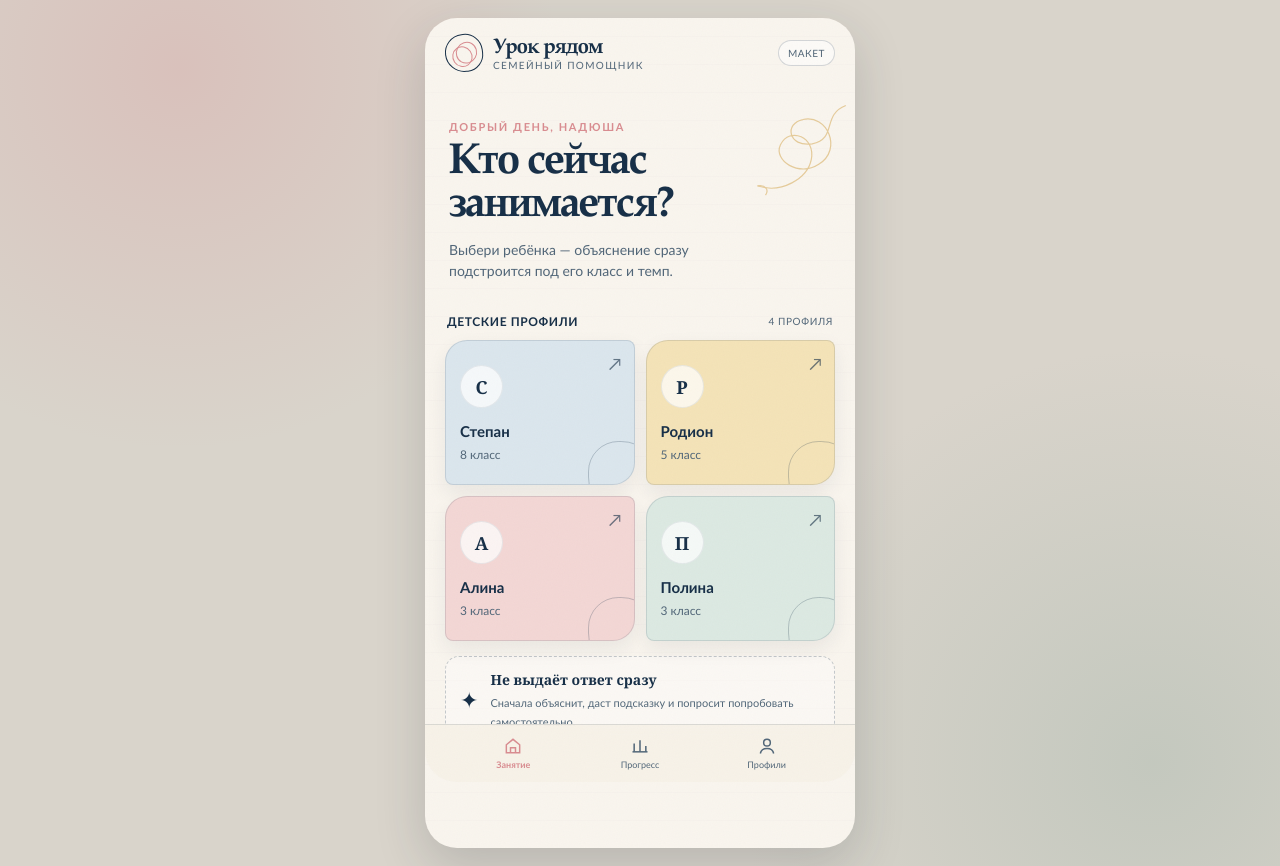
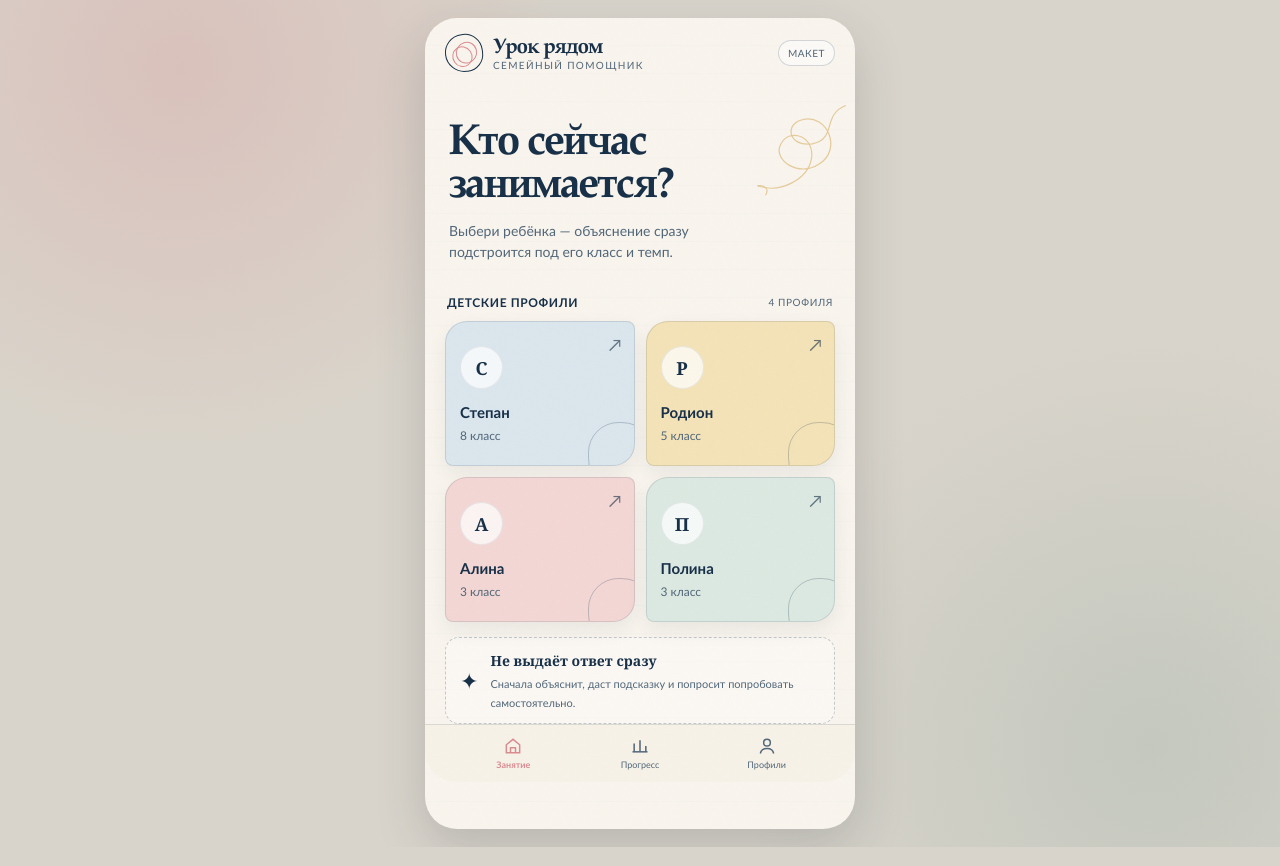
Before and after one commit to beioyacofta-svg/urok-ryadom, a plain HTML site: page index.html in a window 1280 px wide. Drawn offline with Linux system fonts and the light colour scheme.

Commit message:
Убрать персональное приветствие

```diff
--- a/index.html
+++ b/index.html
@@ -495,7 +495,6 @@
 
     <section id="home" class="view active">
       <div class="hero">
-        <span class="eyebrow">Добрый день, Надюша</span>
         <h1>Кто сейчас занимается?</h1>
         <p>Выбери ребёнка — объяснение сразу подстроится под его класс и темп.</p>
         <svg class="thread-art" viewBox="0 0 120 120" aria-hidden="true">
```
